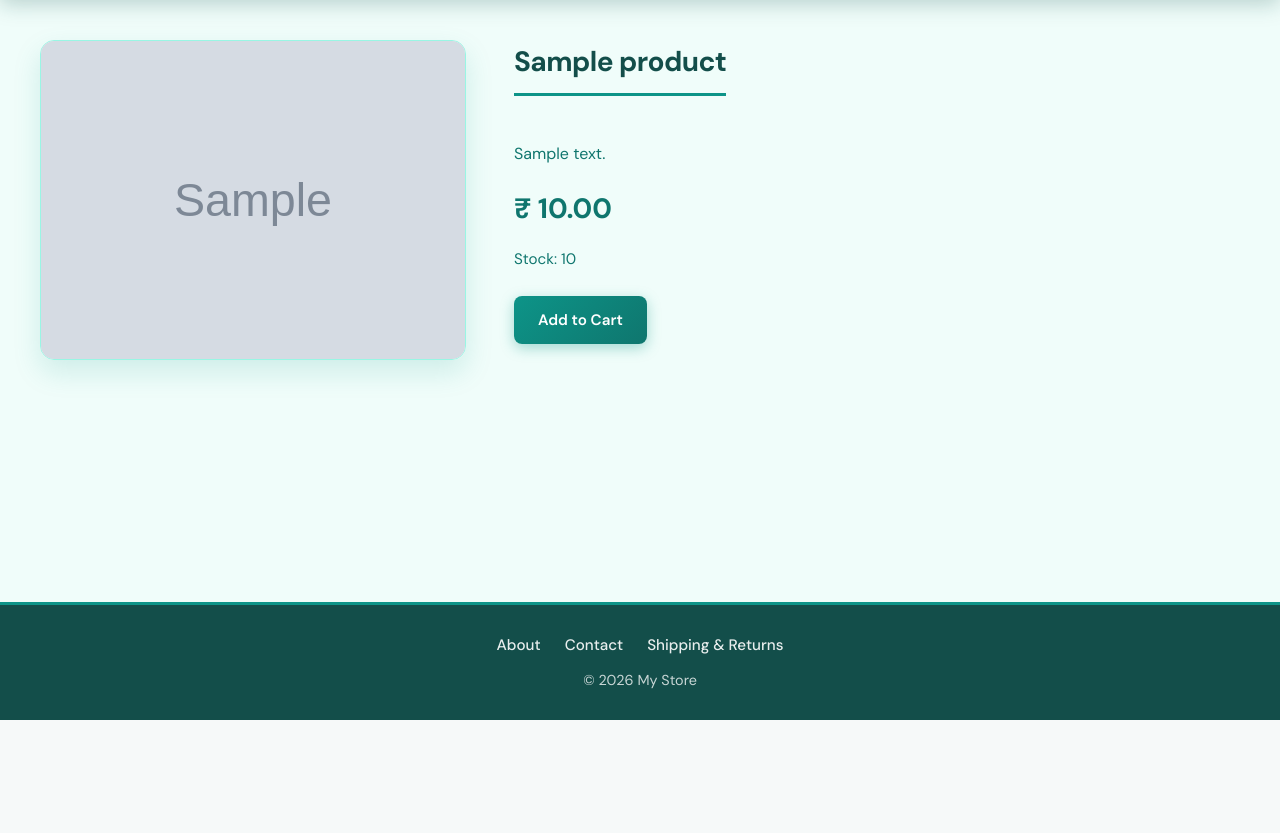
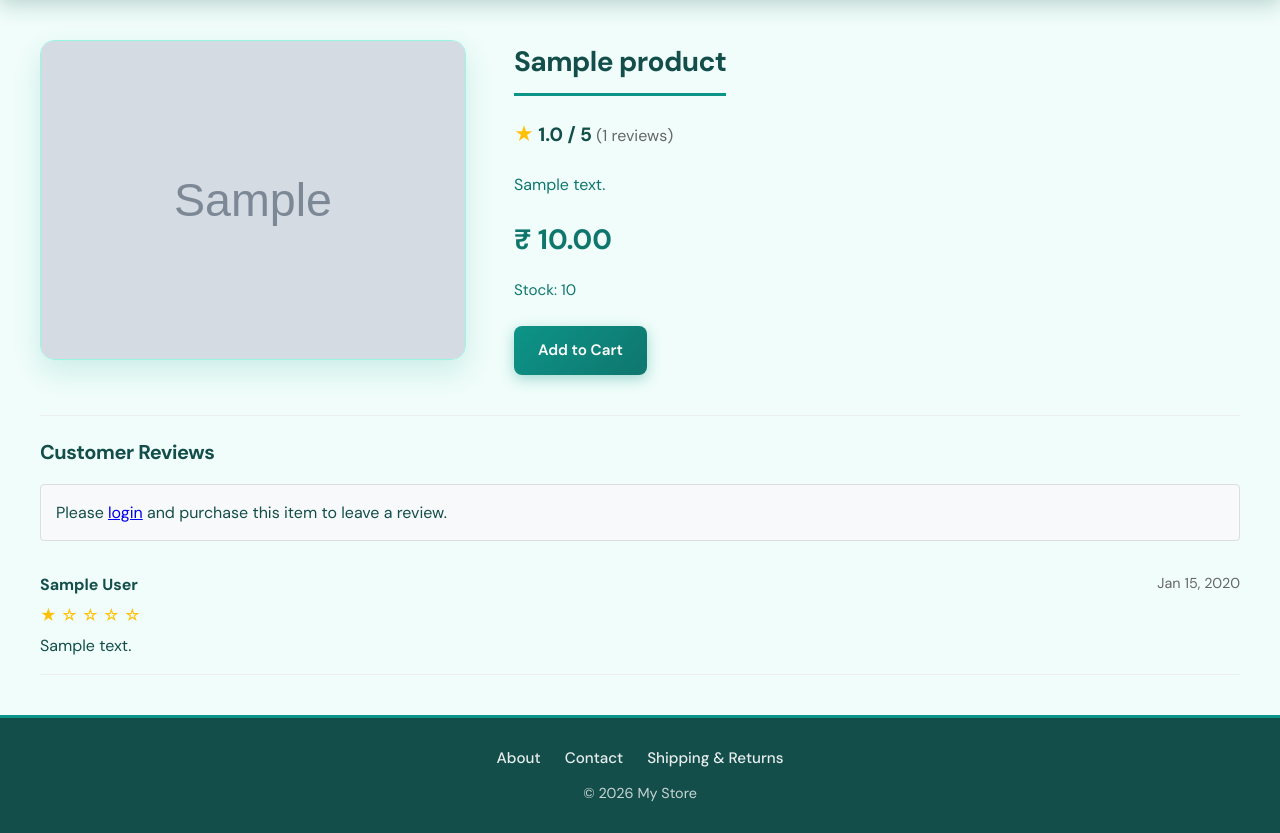
Before and after one commit to Lakhan-Bhutiya/E_commerce_proto, a Django app: page /product/1/ in a window 1280 px wide. Shown: the part 80-913 px from the top of the page. Before the commit the page ends 800 px from the top, so only its background shows below. Run offline with Django 5.2, Linux system fonts and the light colour scheme; tables that the repository leaves empty hold one stand-in row (values such as "Sample post"); grey boxes marked "Sample" are stand-in pictures.

Commit message:
added some function to web

```diff
--- a/simple_site/pages/models.py
+++ b/simple_site/pages/models.py
@@ -68,3 +68,15 @@ class OrderItem(models.Model):
 
     def __str__(self):
         return self.product.title
+
+
+class Review(models.Model):
+    product = models.ForeignKey(Product, on_delete=models.CASCADE, related_name='reviews')
+    user = models.ForeignKey(SiteUser, on_delete=models.CASCADE)
+    order_item = models.ForeignKey(OrderItem, on_delete=models.SET_NULL, null=True, blank=True)
+    rating = models.IntegerField(choices=[(i, str(i)) for i in range(1, 6)])
+    comment = models.TextField()
+    created_at = models.DateTimeField(auto_now_add=True)
+
+    def __str__(self):
+        return f"{self.user.name} - {self.product.title} ({self.rating})"
--- a/simple_site/pages/templates/product_detail.html
+++ b/simple_site/pages/templates/product_detail.html
@@ -7,6 +7,11 @@
     </div>
     <div>
         <h2>{{ product.title }}</h2>
+        <div class="rating" style="margin-bottom: 10px;">
+            <span style="color: #ffc107; font-size: 1.2rem;">★</span>
+            <span style="font-size: 1.2rem; font-weight: bold;">{{ avg_rating|default:"0"|floatformat:1 }} / 5</span>
+            <span style="color: #666;">({{ reviews.count }} reviews)</span>
+        </div>
         <p class="description">{{ product.description }}</p>
         <div class="price">₹ {{ product.price }}</div>
         <p class="stock">Stock: {{ product.stock }}</p>
@@ -18,4 +23,62 @@
     </div>
 </div>
 
+<div class="reviews-section" style="margin-top: 40px; border-top: 1px solid #eee; padding-top: 20px;">
+    <h3>Customer Reviews</h3>
+
+
+    {% if can_review %}
+    <div class="add-review-form" style="background: #f9f9f9; padding: 20px; border-radius: 8px; margin-bottom: 30px;">
+        <h4>Write a Review</h4>
+        <form method="post">
+            {% csrf_token %}
+            <div style="margin-bottom: 15px;">
+                <label style="font-weight: bold; display: block; margin-bottom: 5px;">Rating:</label>
+                <select name="rating" required style="padding: 8px; border-radius: 4px; border: 1px solid #ddd;">
+                    <option value="5">5 - Excellent</option>
+                    <option value="4">4 - Very Good</option>
+                    <option value="3">3 - Good</option>
+                    <option value="2">2 - Fair</option>
+                    <option value="1">1 - Poor</option>
+                </select>
+            </div>
+            <div style="margin-bottom: 15px;">
+                <label style="font-weight: bold; display: block; margin-bottom: 5px;">Comment:</label>
+                <textarea name="comment" rows="4" required style="width: 100%; padding: 10px; border-radius: 4px; border: 1px solid #ddd;"></textarea>
+            </div>
+            <button type="submit" class="btn btn-primary">Submit Review</button>
+        </form>
+    </div>
+    {% else %}
+        {% if request.session.user_email %}
+            <p style="background: #fff3cd; color: #856404; padding: 15px; border-radius: 4px; border: 1px solid #ffeeba;">
+                Note: You can review once per purchase.
+            </p>
+        {% else %}
+             <p style="background: #f8f9fa; padding: 15px; border-radius: 4px; border: 1px solid #ddd;">
+                Please <a href="{% url 'login' %}?next={{ request.path }}">login</a> and purchase this item to leave a review.
+            </p>
+        {% endif %}
+    {% endif %}
+
+    <div class="review-list">
+        {% for review in reviews %}
+        <div class="review-item" style="border-bottom: 1px solid #eee; padding: 15px 0;">
+            <div class="review-header" style="display: flex; justify-content: space-between; margin-bottom: 5px;">
+                <strong>{{ review.user.name }}</strong>
+                <span style="color: #666; font-size: 0.9em;">{{ review.created_at|date:"M d, Y" }}</span>
+            </div>
+            <div class="review-stars" style="color: #ffc107; margin-bottom: 5px;">
+                {% for i in "12345" %}
+                    {% if forloop.counter <= review.rating %}★{% else %}☆{% endif %}
+                {% endfor %}
+            </div>
+            <p style="margin: 0;">{{ review.comment }}</p>
+        </div>
+        {% empty %}
+        <p style="color: #777; font-style: italic;">No reviews yet. Be the first to review this product!</p>
+        {% endfor %}
+    </div>
+</div>
+
 {% endblock %}
--- a/simple_site/pages/templates/store.html
+++ b/simple_site/pages/templates/store.html
@@ -62,6 +62,9 @@
             </a>
             <div class="card-body">
                 <h4><a href="{% url 'product_detail' p.id %}">{{ p.title }}</a></h4>
+                <div class="rating">
+                    <span style="color: #ffc107;">★</span> {{ p.avg_rating|default:"0"|floatformat:1 }} / 5
+                </div>
                 <p>{{ p.description|truncatewords:10 }}</p>
                 <div class="price">₹ {{ p.price }}</div>
                 <div class="meta">Stock: {{ p.stock }}</div>
--- a/simple_site/pages/views.py
+++ b/simple_site/pages/views.py
@@ -1,6 +1,7 @@
 from django.shortcuts import render, redirect, get_object_or_404
 from django.urls import reverse
-from .models import SiteUser, Product, Category
+from django.db.models import Avg
+from .models import SiteUser, Product, Category, Review, Order, OrderItem
 
 
 # =========================
@@ -71,7 +72,10 @@ def logout_view(request):
 # =========================
 
 def home(request):
-    return render(request, 'home.html')
+    featured_products = Product.objects.annotate(
+        avg_rating=Avg('reviews__rating')
+    ).order_by('-avg_rating')[:4]
+    return render(request, 'home.html', {'featured_products': featured_products})
 
 
 # =========================
@@ -101,7 +105,7 @@ def store(request):
         params['date'] = overrides.get('date', date_filter)
         return '?' + urlencode(params)
 
-    products = Product.objects.all()
+    products = Product.objects.annotate(avg_rating=Avg('reviews__rating'))
 
     # Category filter
     if cat_id:
@@ -286,8 +290,40 @@ def order_history(request):
 
 def product_detail(request, pid):
     product = get_object_or_404(Product, id=pid)
+    reviews = Review.objects.filter(product=product).order_by('-created_at')
+    avg_rating = reviews.aggregate(Avg('rating'))['rating__avg']
+
+    can_review = False
+    if 'user_email' in request.session:
+        user = SiteUser.objects.get(email=request.session['user_email'])
+        purchased_items = OrderItem.objects.filter(order__user=user, product=product)
+        reviewed_ids = Review.objects.filter(
+            user=user,
+            product=product,
+            order_item__isnull=False
+        ).values_list('order_item_id', flat=True)
+        unreviewed_items = purchased_items.exclude(id__in=reviewed_ids)
+        can_review = unreviewed_items.exists()
+
+        if request.method == 'POST' and can_review:
+            rating = request.POST.get('rating')
+            comment = request.POST.get('comment')
+            if rating and comment:
+                target_item = unreviewed_items.order_by('-id').first()
+                Review.objects.create(
+                    user=user,
+                    product=product,
+                    order_item=target_item,
+                    rating=int(rating),
+                    comment=comment
+                )
+                return redirect('product_detail', pid=pid)
+
     return render(request, 'product_detail.html', {
-        'product': product
+        'product': product,
+        'reviews': reviews,
+        'avg_rating': avg_rating,
+        'can_review': can_review
     })
 
 
```
Also changed, not shown: simple_site/pages/templates/home.html (+29 -0 lines), simple_site/pages/migrations/0007_review.py (added), simple_site/pages/migrations/0008_review_order_item.py (added).
